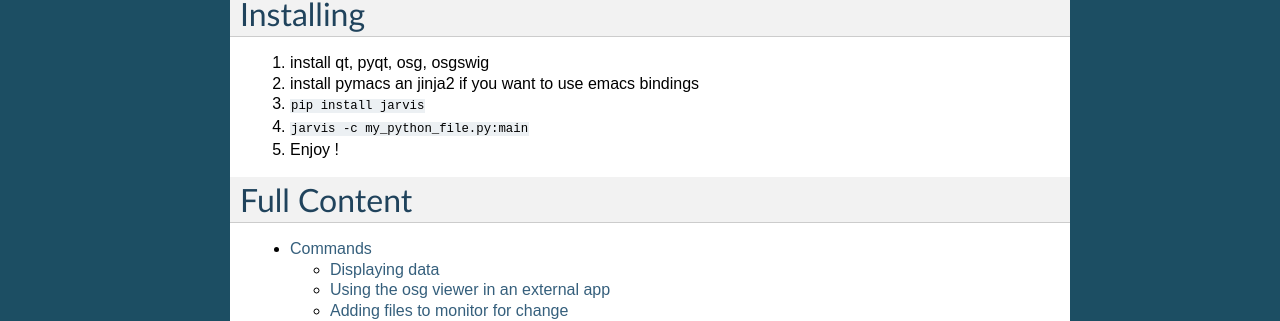
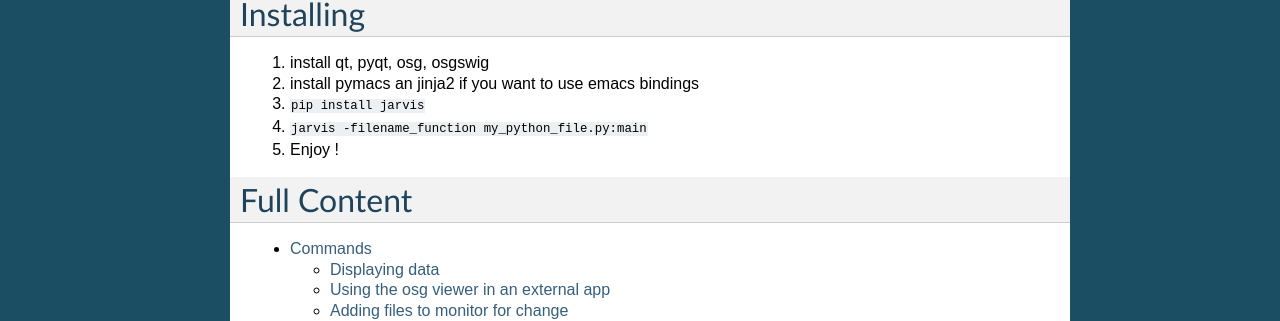
Before and after one commit to madlag/jarvis, a Sphinx documentation site: the page built from docs/source/index.rst, in a window 1280 px wide. Shown: the part 582-903 px from the top of the page. Built offline with Sphinx 7.4.7, drawn with Linux system fonts in a browser that asks for light colours; formulas are drawn with MathJax 3.

Commit message:
Fix docs for starting up app, -c must have been removed/replaced

```diff
--- a/README.rst
+++ b/README.rst
@@ -35,7 +35,7 @@
 1. install qt, pyqt, osg, osgswig
 2. install pymacs and jinja2 if you want to use emacs bindings
 3. ``pip install jarvis``
-4. ``jarvis -c my_python_file.py:main``
+4. ``jarvis -filename_function my_python_file.py:main``
 5. Enjoy !
 
 
--- a/docs/source/index.rst
+++ b/docs/source/index.rst
@@ -35,7 +35,7 @@
 1. install qt, pyqt, osg, osgswig
 2. install pymacs an jinja2 if you want to use emacs bindings
 3. ``pip install jarvis``
-4. ``jarvis -c my_python_file.py:main``
+4. ``jarvis -filename_function my_python_file.py:main``
 5. Enjoy !
 
 
```
